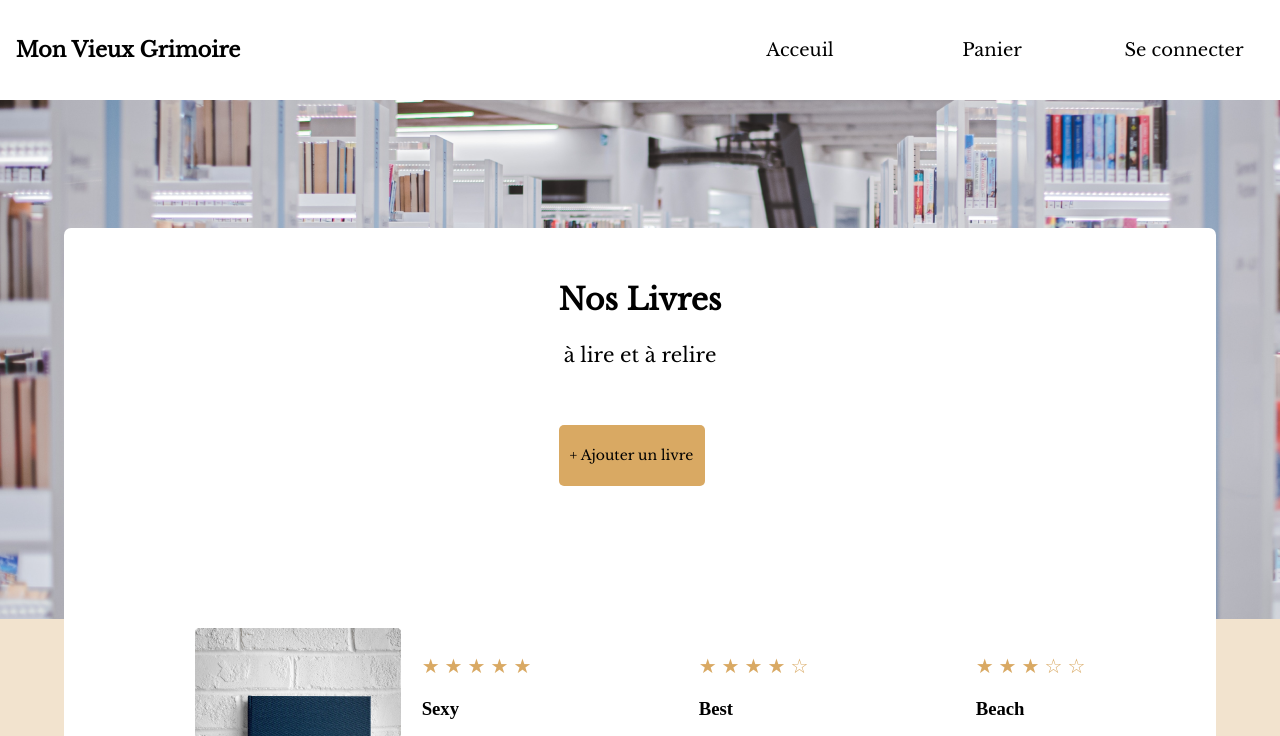
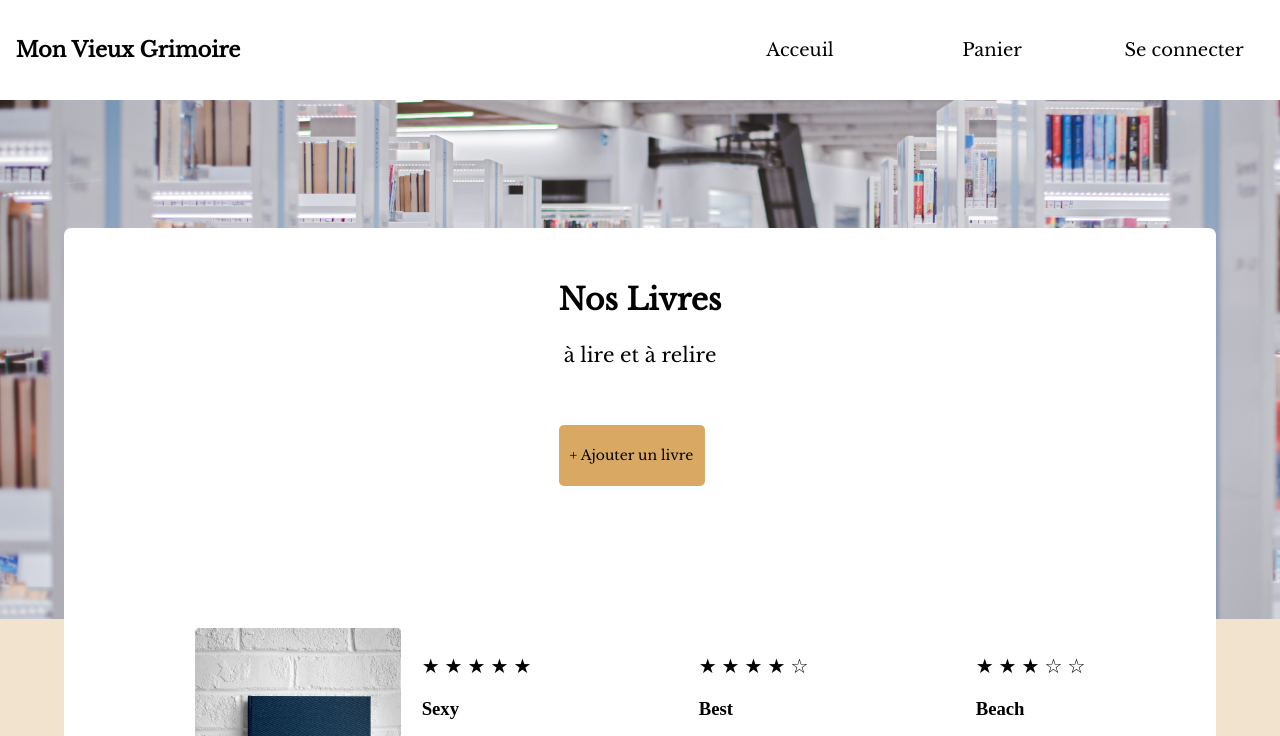
Before and after one commit to Dimitri-0/Mon-vieux-grimoire, a plain HTML site: page index.html in a window 1280 px wide. Shown: the top 736 px of the page. Drawn offline with Linux system fonts and the light colour scheme.

Commit message:
Update style.css

```diff
--- a/style.css
+++ b/style.css
@@ -101,7 +101,7 @@ body {
 
 .etoile {
     font-size: 20px;
-    color:rgb(217,169,99) ;
+    color:black ;
 
 }
 
```
